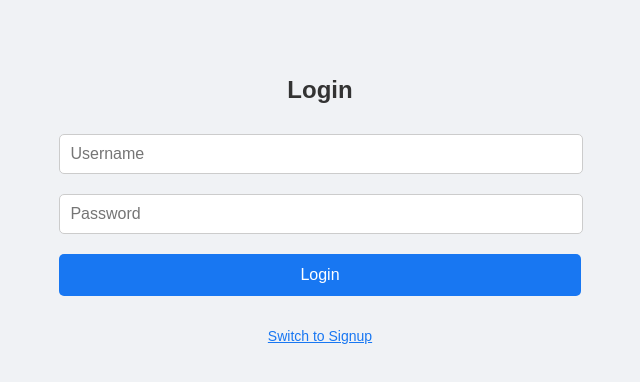
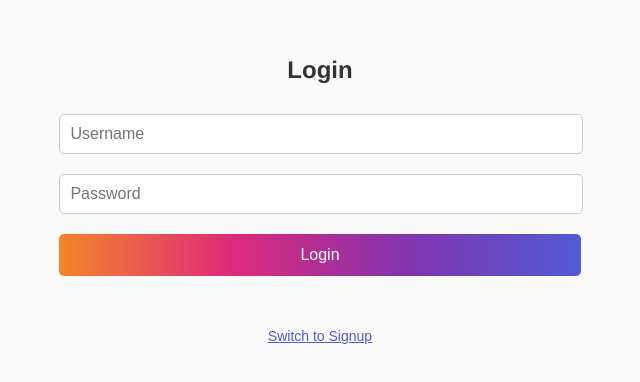
Before and after one commit to takitec/React, a React (Create React App) app: page / in a window 1280 px wide. Shown: the part 194-576 px from the top of the page, without its empty margins (320-960 px from the left). Built offline with nearby package versions, Linux system fonts and the light colour scheme.

Commit message:
Update loginsignup.css

```diff
--- a/src/component/loginsignup.css
+++ b/src/component/loginsignup.css
@@ -1,10 +1,8 @@
-/* App.css */
-
 body {
-  font-family: Arial, sans-serif;
-  background-color: #f0f2f5;
+  font-family: 'Helvetica Neue', Helvetica, Arial, sans-serif;
+  background-color: #fafafa;
   margin: 0;
-  padding: 0;
+  padding: 10;
   display: flex;
   justify-content: center;
   align-items: center;
@@ -45,29 +43,32 @@ input {
 button {
   width: 100%;
   padding: 12px;
-  background-color: #1877f2;
+  background: linear-gradient(90deg, #f58529, #dd2a7b, #8134af, #515bd4);
   color: white;
   border: none;
   border-radius: 5px;
   font-size: 16px;
   cursor: pointer;
+  text-align: center;
   transition: background-color 0.3s ease;
+  margin-bottom: 20px;
 }
 
 button:hover {
-  background-color: #155db2;
+  opacity: 0.9;
 }
 
 h2 {
   margin-bottom: 30px;
   font-size: 24px;
   color: #333;
+  text-align: center;
 }
 
 .toggle-button {
   background: none;
   border: none;
-  color: #1877f2;
+  color: #515bd4;
   cursor: pointer;
   margin-top: 20px;
   text-decoration: underline;
```
